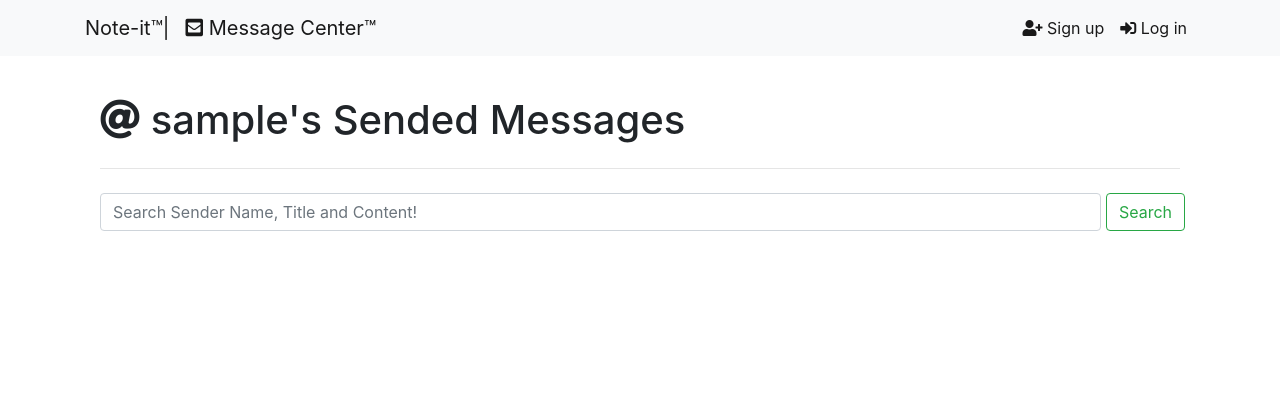
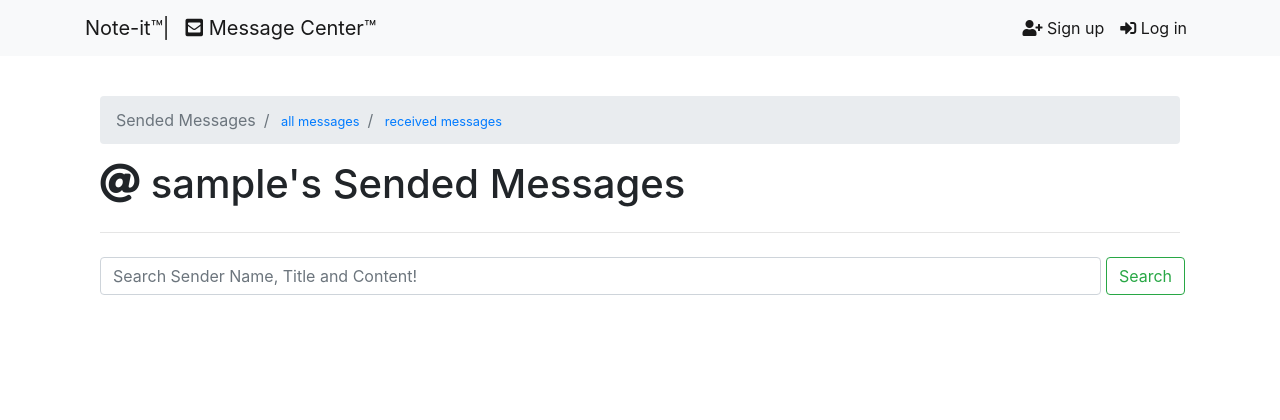
Before and after one commit to DESECTORCON/noteit, a Python web app: template templates/messages/my_sended_messages.html in a window 1280 px wide. Shown: the top 420 px of the page. Run offline with Jinja, Linux system fonts and the light colour scheme; the template is opened without the code that fills it: most values are stand-ins (such as "Sample title", 1, 10 or a date in 2020); some libraries are stand-ins or nearby versions.

Commit message:
UI updates

```diff
--- a/templates/messages/my_sended_messages.html
+++ b/templates/messages/my_sended_messages.html
@@ -6,6 +6,14 @@
 {% block content %}
 
 <div class="container">
+    <nav aria-label="breadcrumb">
+        <ol class="breadcrumb">
+            <li class="breadcrumb-item active" aria-current="page">Sended Messages</li>
+            <li class="breadcrumb-item"><small><a href="{{ url_for('.all_messages', user_id=session['_id']) }}"> all messages</a></small></li>
+            <li class="breadcrumb-item"><small><a href="{{ url_for('.my_recived_messages', user_id=session['_id']) }}"> received messages</a></small></li>
+        </ol>
+    </nav>
+
     <h1><i class="fas fa-at"></i> {{ user_nickname }}'s Sended Messages</h1>
     <hr class="my-4">
 
```
Also changed, not shown: templates/messages/messages.html (+4 -4 lines), templates/messages/my_recived_messages.html (+8 -0 lines).
